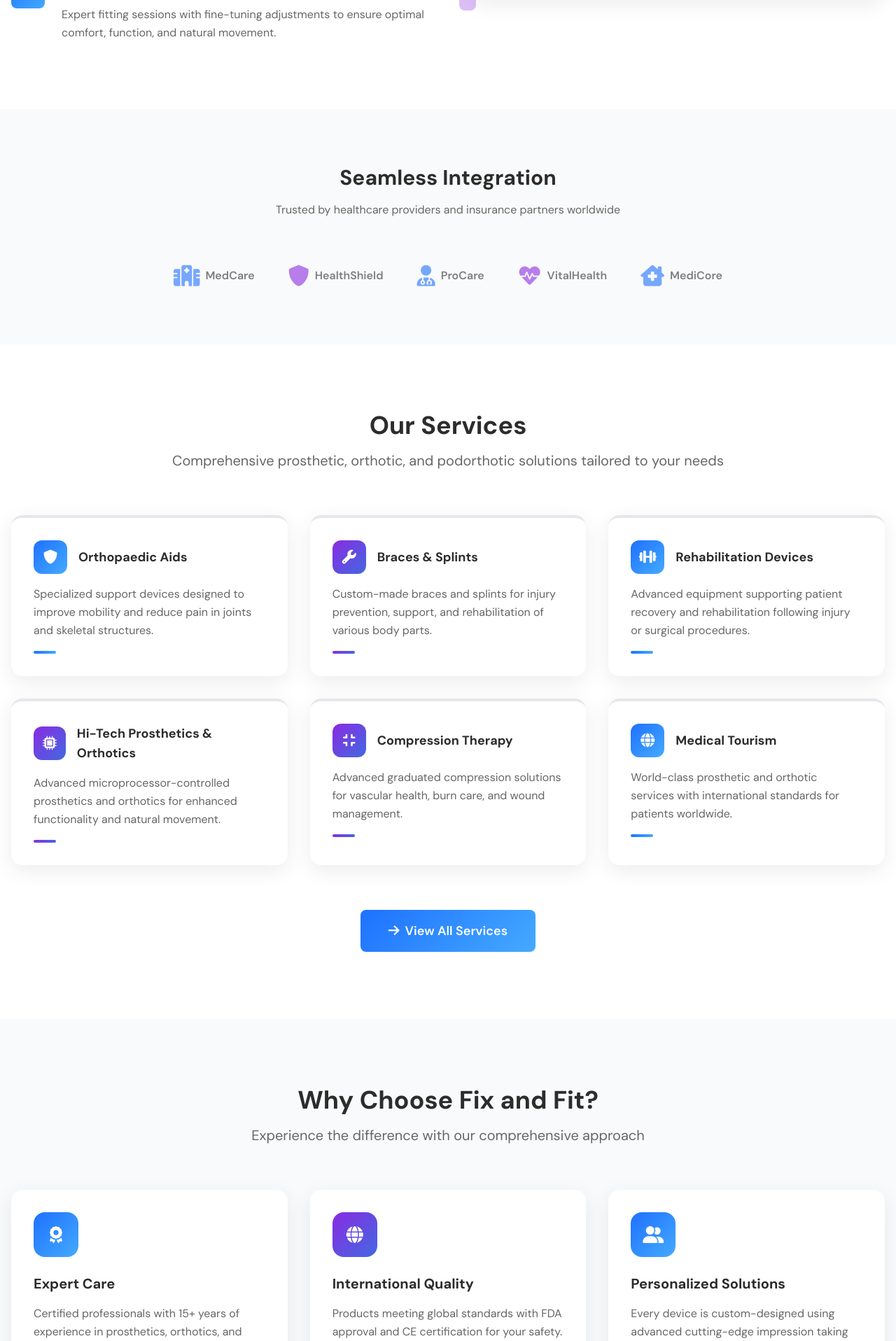
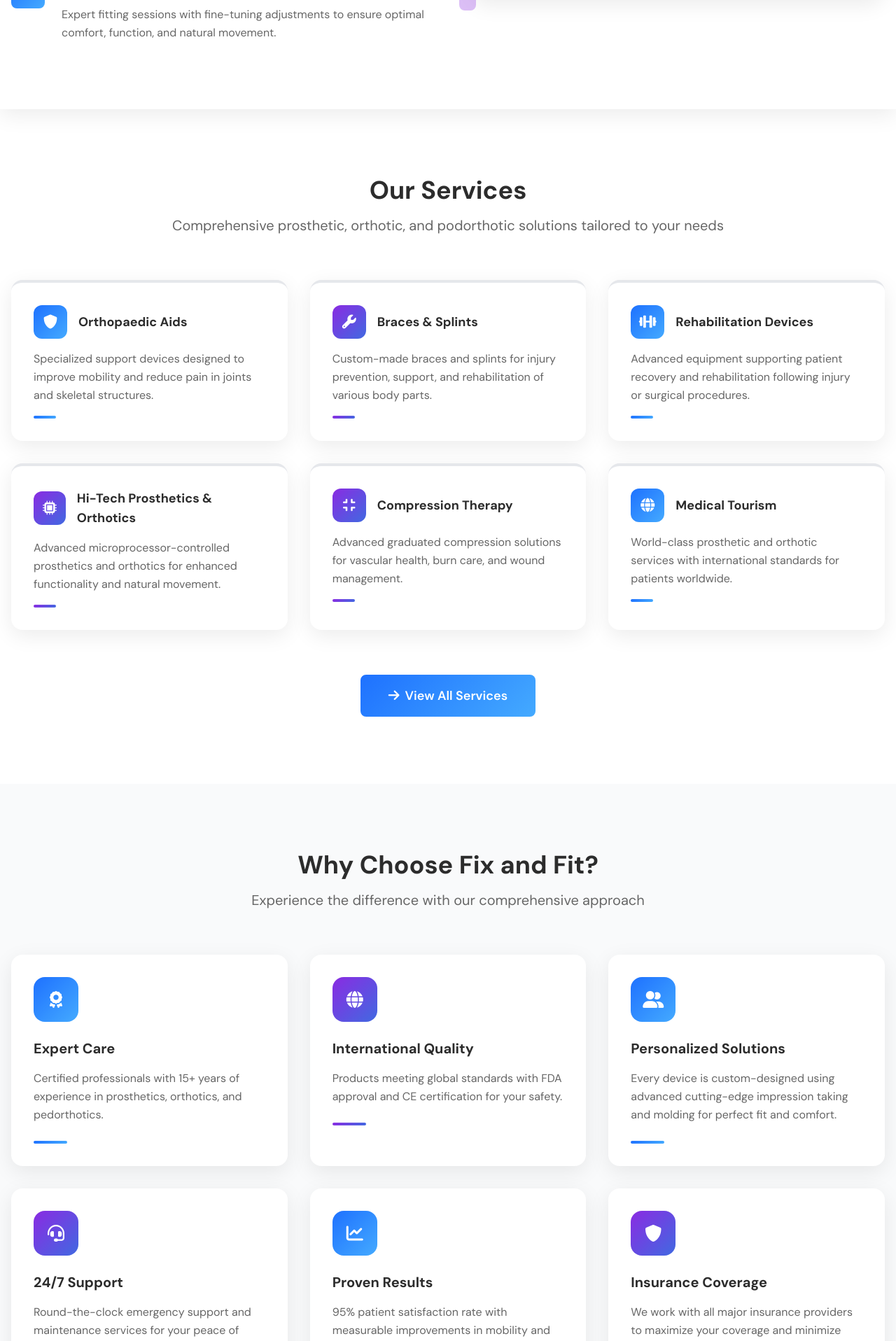
Before and after one commit to ctoriola/fixandfit2, a Flask app: page / in a window 1280 px wide. Shown: the part 1359-3275 px from the top of the page at 70% size. Run offline with Flask 3, Linux system fonts and the light colour scheme; some libraries are stand-ins or nearby versions.

Commit message:
Remove Seamless Integration section from home page

```diff
--- a/templates/index.html
+++ b/templates/index.html
@@ -160,39 +160,6 @@
                 <!-- Floating elements -->
                 <div class="absolute -top-4 -right-4 w-8 h-8 bg-primary rounded-lg opacity-20"></div>
                 <div class="absolute -bottom-4 -left-4 w-6 h-6 bg-accent rounded-lg opacity-30"></div>
-            </div>
-        </div>
-    </div>
-</section>
-
-<!-- Integration/Partners Section -->
-<section class="py-20 bg-gray-50">
-    <div class="max-w-7xl mx-auto px-4">
-        <div class="text-center mb-16">
-            <h2 class="text-3xl font-bold font-dm-sans text-text-dark mb-4">Seamless Integration</h2>
-            <p class="text-text-medium font-dm-sans">Trusted by healthcare providers and insurance partners worldwide</p>
-        </div>
-
-        <div class="flex flex-wrap justify-center items-center gap-12 opacity-60">
-            <div class="flex items-center space-x-2">
-                <i class="fas fa-hospital text-3xl text-primary"></i>
-                <span class="font-dm-sans font-semibold text-text-dark">MedCare</span>
-            </div>
-            <div class="flex items-center space-x-2">
-                <i class="fas fa-shield-alt text-3xl text-accent"></i>
-                <span class="font-dm-sans font-semibold text-text-dark">HealthShield</span>
-            </div>
-            <div class="flex items-center space-x-2">
-                <i class="fas fa-user-md text-3xl text-primary"></i>
-                <span class="font-dm-sans font-semibold text-text-dark">ProCare</span>
-            </div>
-            <div class="flex items-center space-x-2">
-                <i class="fas fa-heartbeat text-3xl text-accent"></i>
-                <span class="font-dm-sans font-semibold text-text-dark">VitalHealth</span>
-            </div>
-            <div class="flex items-center space-x-2">
-                <i class="fas fa-clinic-medical text-3xl text-primary"></i>
-                <span class="font-dm-sans font-semibold text-text-dark">MediCore</span>
             </div>
         </div>
     </div>
```
